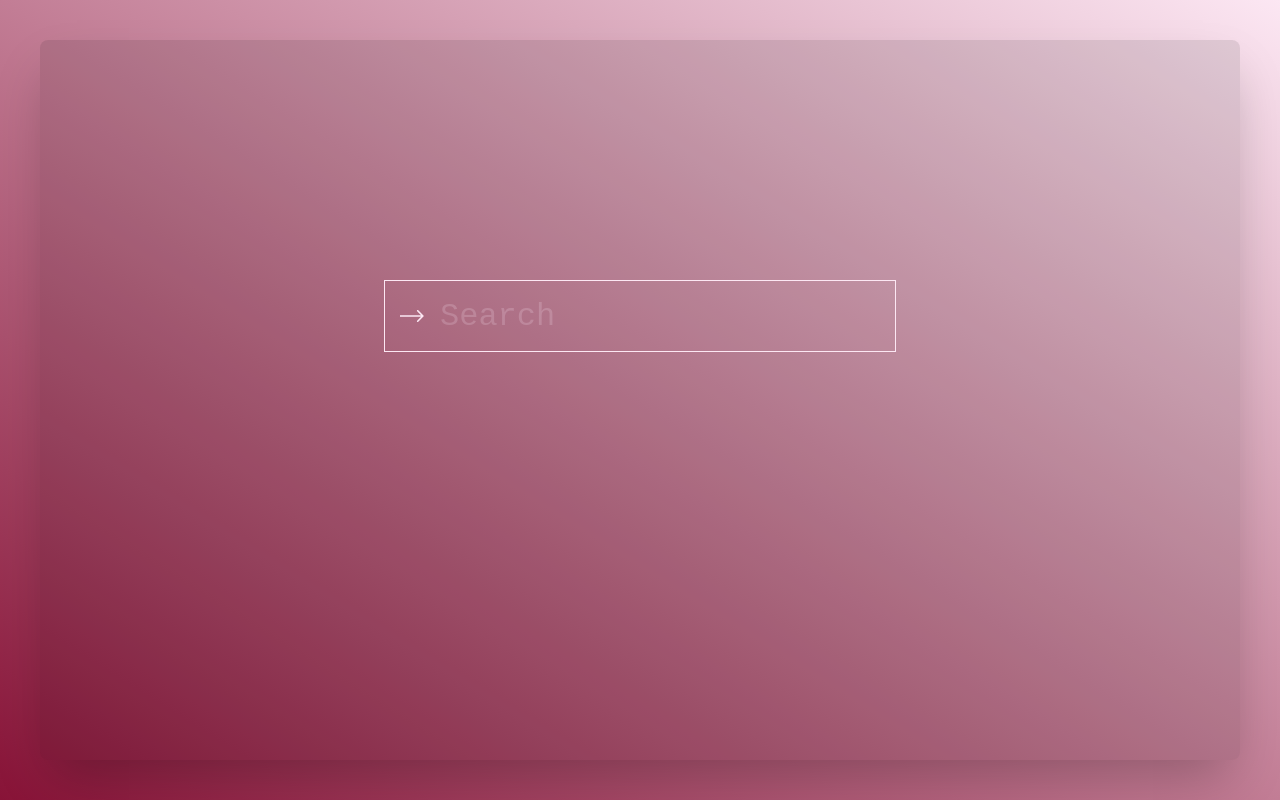
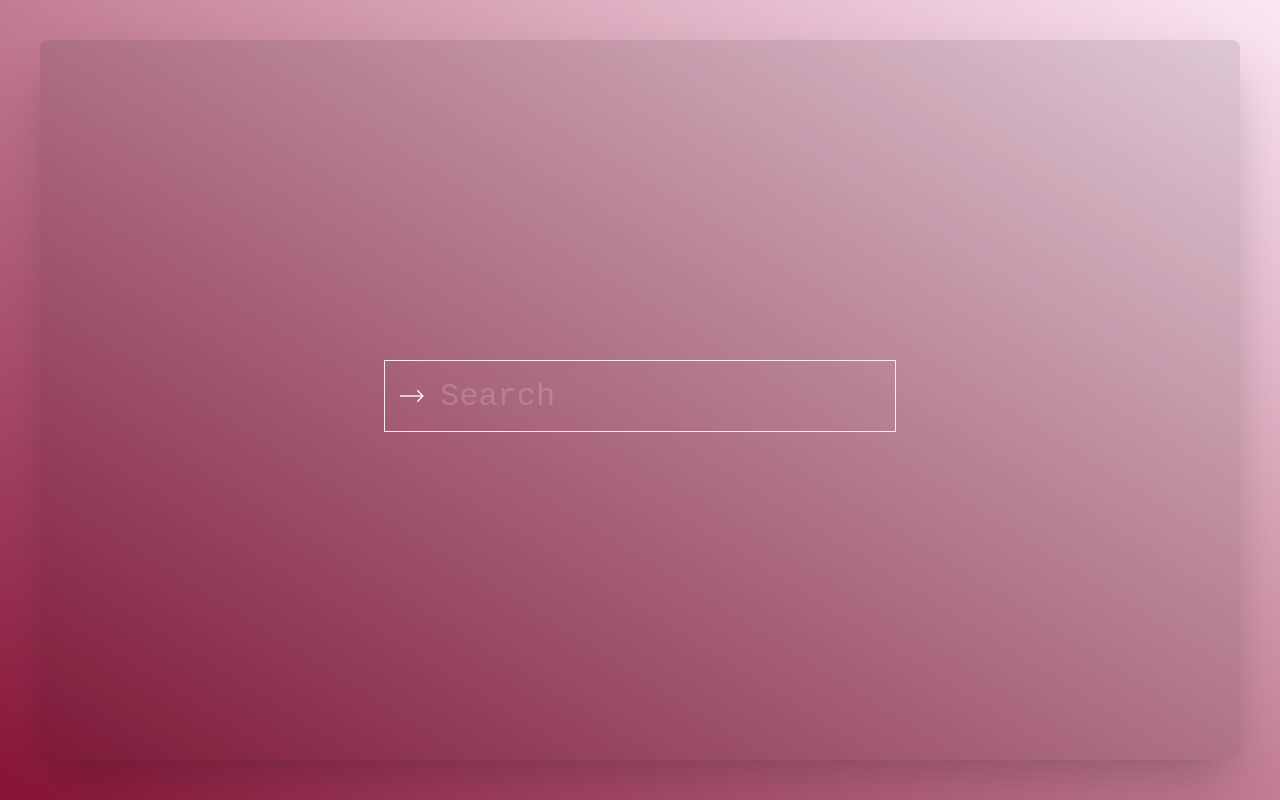
Before and after one commit to ig1711/tcd-tags, a Next.js app: page / in a window 1280 px wide. Built offline with nearby package versions, Linux system fonts and the light colour scheme.

Commit message:
improved ui

```diff
--- a/pages/index.js
+++ b/pages/index.js
@@ -89,7 +89,7 @@ const Index = () => {
       </Head>
       <div
         className={`${
-          up ? 'translate-y-20' : 'translate-y-60'
+          up ? 'translate-y-[10vh]' : 'translate-y-[40vh]'
         } grid grid-columns-1 gap-2 transition-all duration-700 ease-in-out`}
       >
         <form
@@ -127,7 +127,7 @@ const Index = () => {
 
         <div
           style={{ scrollbarWidth: 'none' }}
-          className={`${styles.scroll} focus:outline-none w-[26rem] md:w-[32rem] max-h-96 overflow-y-scroll grid grid-columns-1 content-start gap-2`}
+          className={`${styles.scroll} focus:outline-none w-[26rem] md:w-[32rem] max-h-[60vh] overflow-y-scroll grid grid-columns-1 content-start gap-2`}
         >
           {up && !results.length ? (
             <ListItem
```
